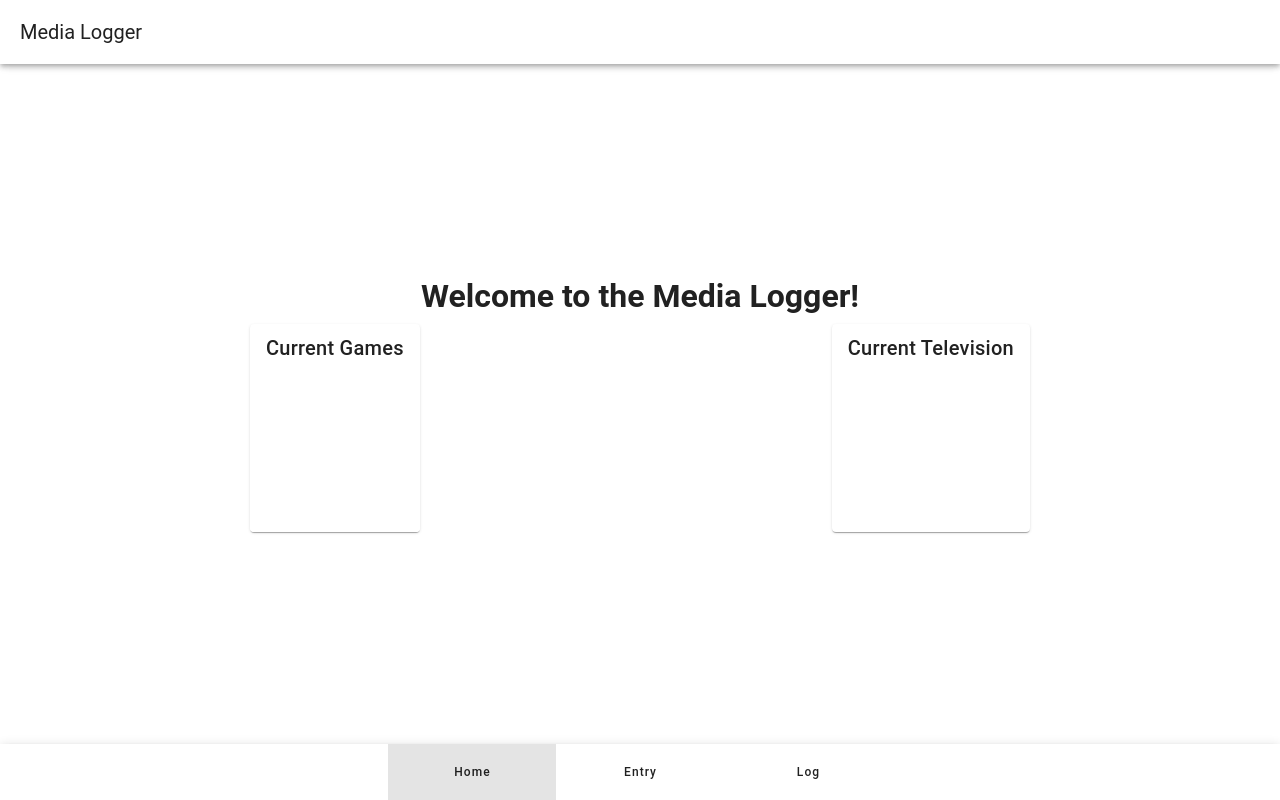
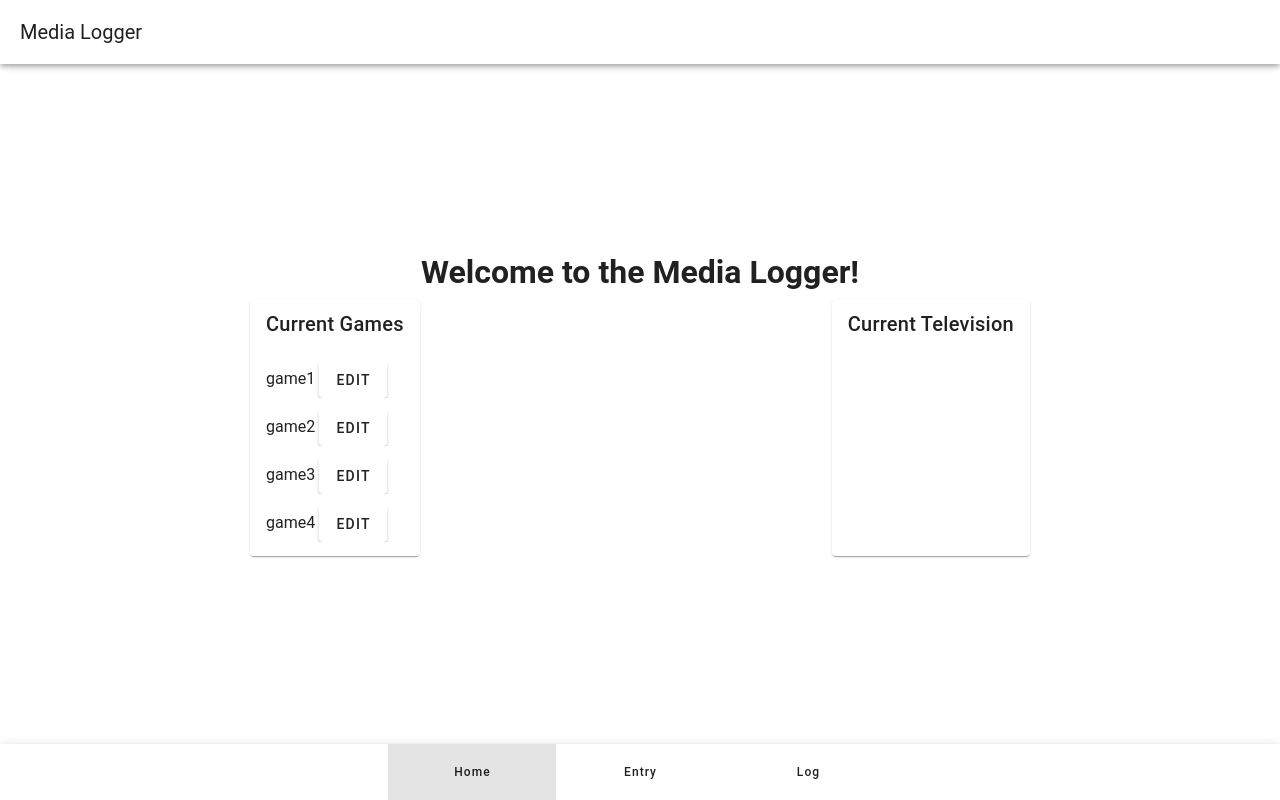
Before and after one commit to solo-nko/MediaLoggerPWA, a Vue app: page /home in a window 1280 px wide. Built offline with nearby package versions, Linux system fonts and the light colour scheme.

Commit message:
Use EntryView as dialog instead

```diff
--- a/views/EntryView.vue
+++ b/src/components/EntryDialog.vue
@@ -1,7 +1,7 @@
 <script setup lang="ts">
-import { appDatabase } from '../src/database/db.ts';
+import { appDatabase } from '../database/db.ts';
 import { onMounted, ref } from 'vue';
-import { GameStatus } from '../types/GameStatus.ts';
+import { GameStatus } from '../../types/GameStatus.ts';
 import { DateTime } from 'luxon';
 import Quill from 'quill';
 import { Delta } from 'quill/core';
@@ -19,6 +19,8 @@ onMounted(() => {
 const gameStatus = Object.values(GameStatus);
 const quillDelta = ref<Delta>()
 
+const emits = defineEmits(['close-entry'])
+
 const gameLogEntry = ref({
 	title: null,
 	progress: null,
@@ -31,6 +33,10 @@ function resetFields() {
 	for (const key in gameLogEntry.value) {
 		gameLogEntry.value[key] = null;
 	}
+}
+
+function closeEntry(): void {
+	emits('close-entry')
 }
 
 async function addGame() {
@@ -50,6 +56,7 @@ async function addGame() {
 		dateModified: luxonModified.toString()
 	});
 	resetFields();
+	closeEntry()
 }
 
 </script>
@@ -62,17 +69,17 @@ async function addGame() {
 				<VTextField label="Title" v-model="gameLogEntry.title"></VTextField>
 			</VRow>
 			<VRow>
-				<VCol>
+				<VCol class="pl-0">
 					<VTextField label="Platform" v-model="gameLogEntry.platform"></VTextField>
 				</VCol>
-				<VCol>
+				<VCol class="pr-0">
 					<VAutocomplete label="Status" :items="gameStatus" v-model="gameLogEntry.status"></VAutocomplete>
 				</VCol>
 			</VRow>
 			<VRow>
 				<VTextarea label="Progress" v-model="gameLogEntry.progress" rows="2" no-resize></VTextarea>
 			</VRow>
-			<VRow>
+			<VRow class="pb-4">
 				<div id="editor-wrapper">
 					<div id="editor"></div>
 				</div>
@@ -83,6 +90,7 @@ async function addGame() {
 		</VContainer>
 		<VCardActions>
 			<VBtn @click="addGame">Save</VBtn>
+			<VBtn @click="closeEntry()">Close</VBtn>
 		</VCardActions>
 	</VCard>
 </template>
--- a/src/router.ts
+++ b/src/router.ts
@@ -1,7 +1,7 @@
 import { createRouter, createWebHistory } from 'vue-router';
 
 import HomeView from '../views/HomeView.vue';
-import EntryView from '../views/EntryView.vue';
+import EntryView from './components/EntryDialog.vue';
 import DatabaseView from '../views/DatabaseView.vue';
 
 export const router = createRouter({
--- a/views/HomeView.vue
+++ b/views/HomeView.vue
@@ -1,21 +1,42 @@
 <script setup lang="ts">
 import { ref } from 'vue';
 import GameLog from '../types/GameLog.ts';
+import { DateTime } from 'luxon';
+import { GameStatus } from '../types/GameStatus.ts';
+import EntryDialog from '../src/components/EntryDialog.vue';
 
-const nowPlayingGames = ref([
-	{
-		title: 'Game1',
-		platform: 'PC'
-	},
-	{
-		title: 'Game2',
-		platform: 'GameCube'
-	},
-	{
-		title: 'Game3',
-		platform: 'PS5'
-	}
-]);
+const testGames = [
+	{ title: 'game1' },
+	{ title: 'game2' },
+	{ title: 'game3' },
+	{ title: 'game4' }
+];
+// const nowPlayingGames = ref<GameLog[]>([
+// 	{
+// 		title: 'Red Dead Redemption 2',
+// 		platform: 'PlayStation 5',
+// 		dateCreated: null,
+// 		dateModified: null,
+// 		status: GameStatus.Playing
+// 	},
+// 	{
+// 		title: 'Arknights',
+// 		platform: 'Mobile',
+// 		dateCreated: null,
+// 		dateModified: null,
+// 		status: GameStatus.Indefinite
+// 	},
+// 	{
+// 		title: 'Ace Attorney: Apollo Justice',
+// 		platform: 'Nintendo 3DS',
+// 		dateCreated: null,
+// 		dateModified: null,
+// 		status: GameStatus.Playing
+// 	}
+// ]);
+
+const showDialog = ref(false)
+
 </script>
 
 <template>
@@ -25,15 +46,20 @@ const nowPlayingGames = ref([
 			<VCard>
 				<VCardTitle>Current Games</VCardTitle>
 				<VList>
-					<VListItem v-for="game in nowPlayingGames">
-						<VListItemTitle></VListItemTitle>
-					</VListItem>
+					<VListItem v-for="game in testGames">{{ game.title}} <VBtn v-on:click="showDialog = true">Edit</VBtn> </VListItem>
 				</VList>
+				<!--				<VExpansionPanels>-->
+				<!--					<VExpansionPanel v-for="game in nowPlayingGames" :title="game.title">-->
+				<!--					</VExpansionPanel>-->
+				<!--				</VExpansionPanels>-->
 			</VCard>
 			<VCard>
 				<VCardTitle>Current Television</VCardTitle>
 			</VCard>
 		</VRow>
+		<VDialog v-model="showDialog">
+			<EntryDialog @close-entry="showDialog = false" ></EntryDialog>
+		</VDialog>
 
 	</VContainer>
 
```
